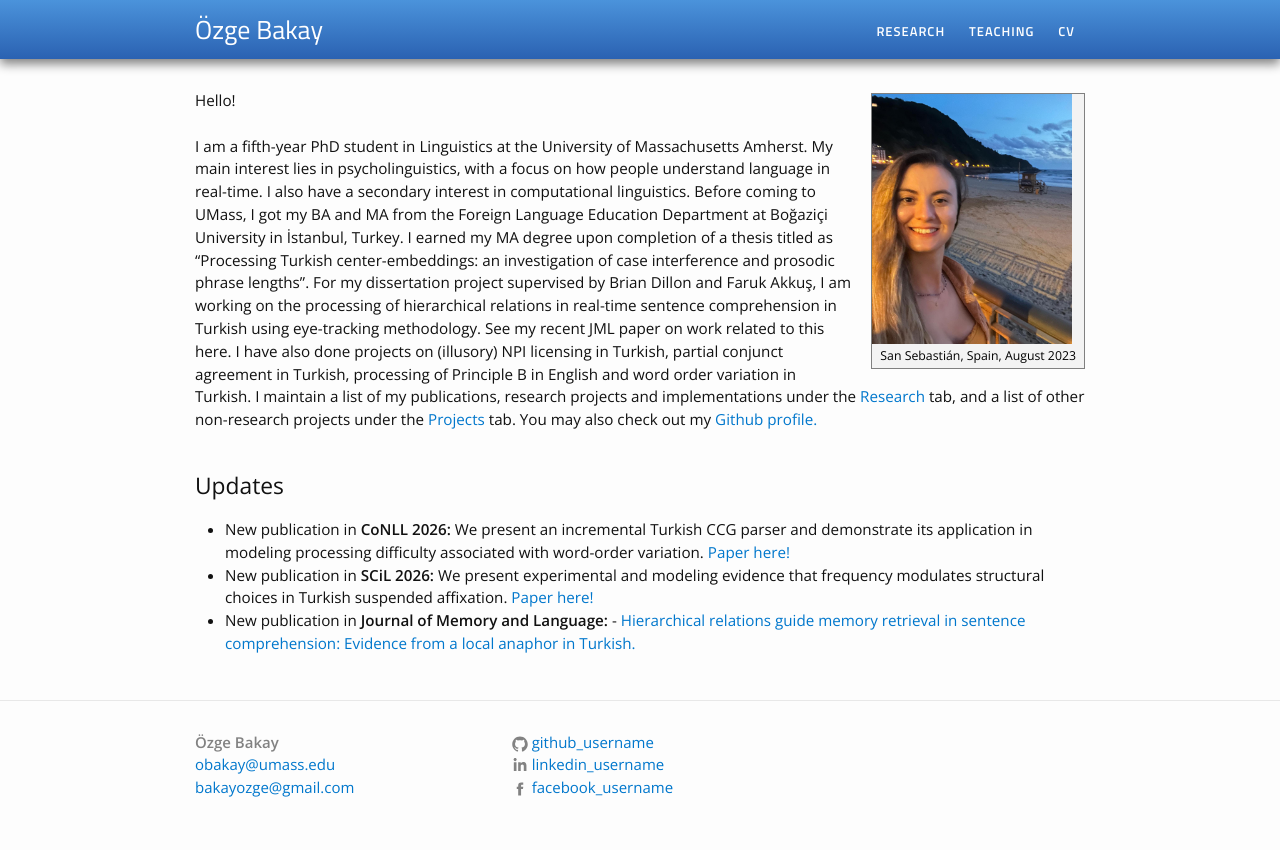
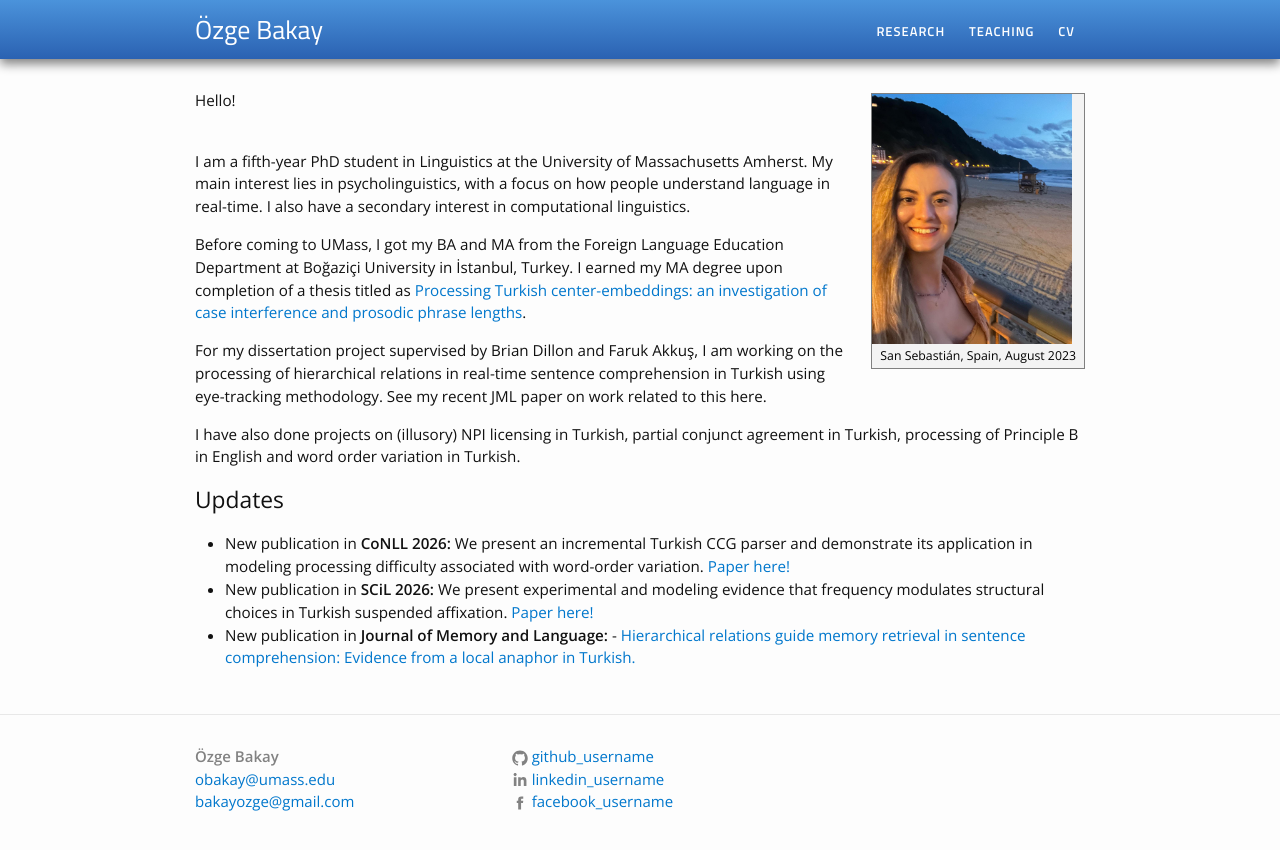
Before and after one commit to ozgebakay/ozgebakay.github.io, a Jekyll site: the page built from index.html, in a window 1280 px wide. Shown: the top 850 px of the page. Built offline with Jekyll 4.4.1, drawn with Linux system fonts in a browser that asks for light colours.

Commit message:
Update index.html

```diff
--- a/index.html
+++ b/index.html
@@ -6,17 +6,16 @@
 
 <div class="home">
 
-<p>Hello!<br><br>
+<p>Hello!<br><br></p>
 
-I am a fifth-year PhD student in Linguistics at the University of Massachusetts Amherst. My main interest lies in psycholinguistics, with a focus on how people understand language in real-time. I also have a secondary interest in computational linguistics.
+<p>I am a fifth-year PhD student in Linguistics at the University of Massachusetts Amherst. My main interest lies in psycholinguistics, with a focus on how people understand language in real-time. I also have a secondary interest in computational linguistics.</p>
 
-Before coming to UMass, I got my BA and MA from the Foreign Language Education Department at Boğaziçi University in İstanbul, Turkey. I earned my MA degree upon completion of a thesis titled as “Processing Turkish center-embeddings: an investigation of case interference and prosodic phrase lengths”.
+<p>Before coming to UMass, I got my BA and MA from the Foreign Language Education Department at Boğaziçi University in İstanbul, Turkey. I earned my MA degree upon completion of a thesis titled as <a href="https://drive.google.com/file/d/1cJ62eZRNyLfBjsQ9cts5jhI1V3JhodEg/view“ target="_blank">Processing Turkish center-embeddings: an investigation of case interference and prosodic phrase lengths</a>.</p>
 
-For my dissertation project supervised by Brian Dillon and Faruk Akkuş, I am working on the processing of hierarchical relations in real-time sentence comprehension in Turkish using eye-tracking methodology. See my recent JML paper on work related to this here.
+<p>For my dissertation project supervised by Brian Dillon and Faruk Akkuş, I am working on the processing of hierarchical relations in real-time sentence comprehension in Turkish using eye-tracking methodology. See my recent JML paper on work related to this here.</p>
 
-I have also done projects on (illusory) NPI licensing in Turkish, partial conjunct agreement in Turkish, processing of Principle B in English and word order variation in Turkish.
+<p>I have also done projects on (illusory) NPI licensing in Turkish, partial conjunct agreement in Turkish, processing of Principle B in English and word order variation in Turkish.</p>
 
-I maintain a list of my publications, research projects and implementations under the <a href="/research/">Research</a> tab, and a list of other non-research projects under the <a href="/projects">Projects</a> tab. You may also check out my <a href="">Github profile.</a><br><br></p>
 
 </div>
 
```
